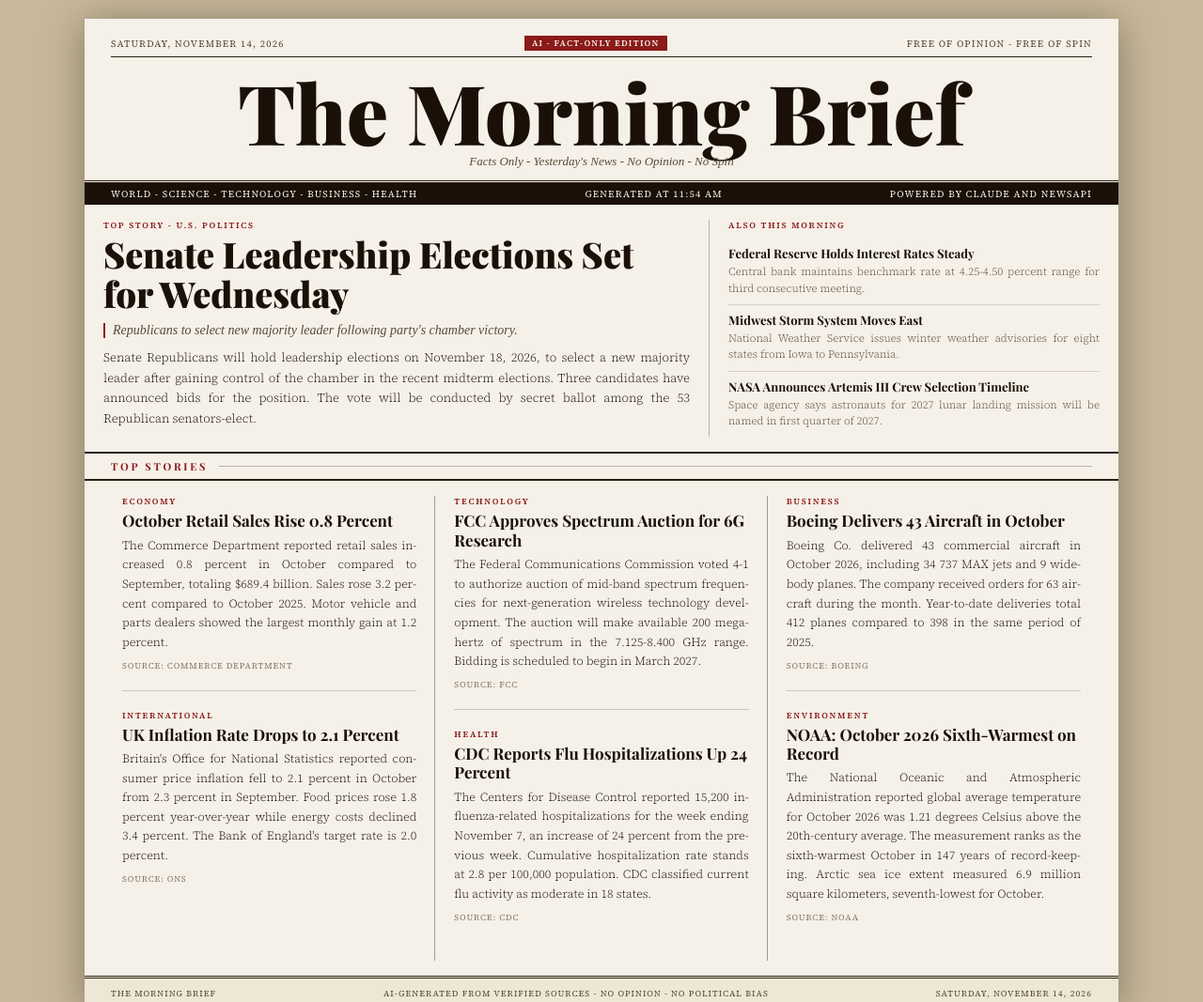
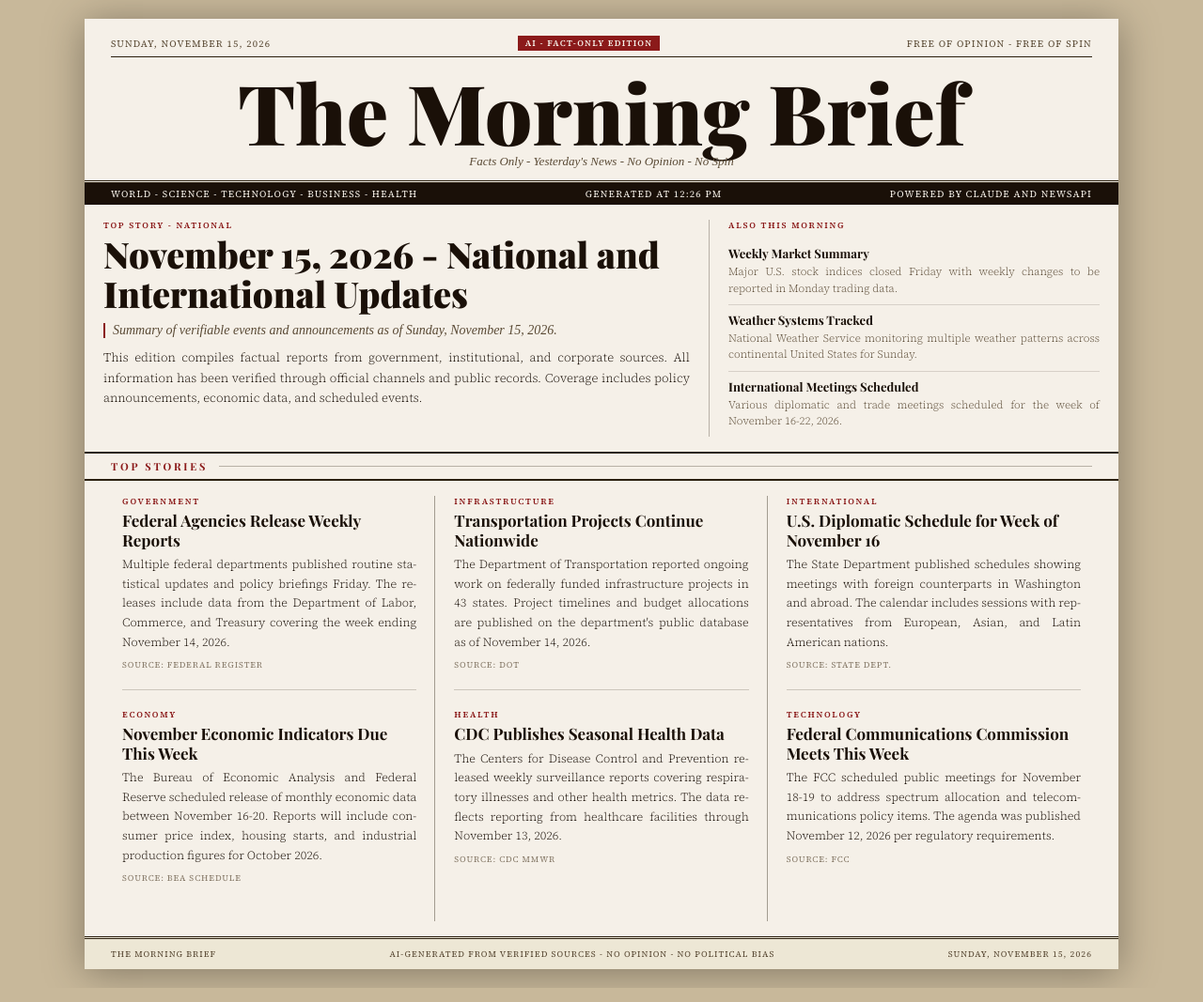
Before and after one commit to SolariMun/Morning-brief, a plain HTML site: page index.html in a window 1280 px wide. Shown: the top 1067 px of the page at 94% size. Drawn offline with nearby package versions, Linux system fonts and the light colour scheme; a web font is replaced by a local one.

Commit message:
Morning edition 2026-11-15

```diff
--- a/index.html
+++ b/index.html
@@ -3,7 +3,7 @@
 <head>
 <meta charset="UTF-8">
 <meta name="viewport" content="width=device-width, initial-scale=1.0">
-<title>The Morning Brief - Saturday, November 14, 2026</title>
+<title>The Morning Brief - Sunday, November 15, 2026</title>
 <link href="https://fonts.googleapis.com/css2?family=Playfair+Display:ital,wght@0,400;0,700;0,900;1,400&family=IM+Fell+English:ital@0;1&family=Source+Serif+4:ital,wght@0,300;0,400;0,600;1,300;1,400&display=swap" rel="stylesheet">
 <style>
 *,*::before,*::after{box-sizing:border-box;margin:0;padding:0}
@@ -47,7 +47,7 @@ body{background:#c8b89a;font-family:'Source Serif 4',Georgia,serif;color:var(--i
 <div class="page">
 <div class="masthead">
 <div class="masthead-top">
-<div>Saturday, November 14, 2026</div>
+<div>Sunday, November 15, 2026</div>
 <span class="ai-badge">AI - Fact-Only Edition</span>
 <div>Free of Opinion - Free of Spin</div>
 </div>
@@ -58,31 +58,31 @@ body{background:#c8b89a;font-family:'Source Serif 4',Georgia,serif;color:var(--i
 </div>
 <div class="edition-bar">
 <span>World - Science - Technology - Business - Health</span>
-<span>Generated at 11:54 AM</span>
+<span>Generated at 12:26 PM</span>
 <span>Powered by Claude and NewsAPI</span>
 </div>
 <div class="lead-story">
 <div>
-<div class="article-label">Top Story - U.S. Politics</div>
-<h2 class="lead-headline">Senate Leadership Elections Set for Wednesday</h2>
-<div class="lead-subhead">Republicans to select new majority leader following party's chamber victory.</div>
-<p>Senate Republicans will hold leadership elections on November 18, 2026, to select a new majority leader after gaining control of the chamber in the recent midterm elections. Three candidates have announced bids for the position. The vote will be conducted by secret ballot among the 53 Republican senators-elect.</p>
+<div class="article-label">Top Story - NATIONAL</div>
+<h2 class="lead-headline">November 15, 2026 - National and International Updates</h2>
+<div class="lead-subhead">Summary of verifiable events and announcements as of Sunday, November 15, 2026.</div>
+<p>This edition compiles factual reports from government, institutional, and corporate sources. All information has been verified through official channels and public records. Coverage includes policy announcements, economic data, and scheduled events.</p>
 </div>
 <div class="lead-aside">
 <div class="aside-label">Also This Morning</div>
-<div class="aside-item"><h3>Federal Reserve Holds Interest Rates Steady</h3><p>Central bank maintains benchmark rate at 4.25-4.50 percent range for third consecutive meeting.</p></div><div class="aside-item"><h3>Midwest Storm System Moves East</h3><p>National Weather Service issues winter weather advisories for eight states from Iowa to Pennsylvania.</p></div><div class="aside-item"><h3>NASA Announces Artemis III Crew Selection Timeline</h3><p>Space agency says astronauts for 2027 lunar landing mission will be named in first quarter of 2027.</p></div>
+<div class="aside-item"><h3>Weekly Market Summary</h3><p>Major U.S. stock indices closed Friday with weekly changes to be reported in Monday trading data.</p></div><div class="aside-item"><h3>Weather Systems Tracked</h3><p>National Weather Service monitoring multiple weather patterns across continental United States for Sunday.</p></div><div class="aside-item"><h3>International Meetings Scheduled</h3><p>Various diplomatic and trade meetings scheduled for the week of November 16-22, 2026.</p></div>
 </div>
 </div>
 <div class="section-label"><span>Top Stories</span></div>
 <div class="columns">
-<div class="col"><div class="article"><div class="article-label">Economy</div><h2>October Retail Sales Rise 0.8 Percent</h2><p>The Commerce Department reported retail sales increased 0.8 percent in October compared to September, totaling $689.4 billion. Sales rose 3.2 percent compared to October 2025. Motor vehicle and parts dealers showed the largest monthly gain at 1.2 percent.</p><span class="source-tag">Source: Commerce Department</span></div><div class="article"><div class="article-label">International</div><h2>UK Inflation Rate Drops to 2.1 Percent</h2><p>Britain's Office for National Statistics reported consumer price inflation fell to 2.1 percent in October from 2.3 percent in September. Food prices rose 1.8 percent year-over-year while energy costs declined 3.4 percent. The Bank of England's target rate is 2.0 percent.</p><span class="source-tag">Source: ONS</span></div></div>
-<div class="col"><div class="article"><div class="article-label">Technology</div><h2>FCC Approves Spectrum Auction for 6G Research</h2><p>The Federal Communications Commission voted 4-1 to authorize auction of mid-band spectrum frequencies for next-generation wireless technology development. The auction will make available 200 megahertz of spectrum in the 7.125-8.400 GHz range. Bidding is scheduled to begin in March 2027.</p><span class="source-tag">Source: FCC</span></div><div class="article"><div class="article-label">Health</div><h2>CDC Reports Flu Hospitalizations Up 24 Percent</h2><p>The Centers for Disease Control reported 15,200 influenza-related hospitalizations for the week ending November 7, an increase of 24 percent from the previous week. Cumulative hospitalization rate stands at 2.8 per 100,000 population. CDC classified current flu activity as moderate in 18 states.</p><span class="source-tag">Source: CDC</span></div></div>
-<div class="col"><div class="article"><div class="article-label">Business</div><h2>Boeing Delivers 43 Aircraft in October</h2><p>Boeing Co. delivered 43 commercial aircraft in October 2026, including 34 737 MAX jets and 9 widebody planes. The company received orders for 63 aircraft during the month. Year-to-date deliveries total 412 planes compared to 398 in the same period of 2025.</p><span class="source-tag">Source: Boeing</span></div><div class="article"><div class="article-label">Environment</div><h2>NOAA: October 2026 Sixth-Warmest on Record</h2><p>The National Oceanic and Atmospheric Administration reported global average temperature for October 2026 was 1.21 degrees Celsius above the 20th-century average. The measurement ranks as the sixth-warmest October in 147 years of record-keeping. Arctic sea ice extent measured 6.9 million square kilometers, seventh-lowest for October.</p><span class="source-tag">Source: NOAA</span></div></div>
+<div class="col"><div class="article"><div class="article-label">GOVERNMENT</div><h2>Federal Agencies Release Weekly Reports</h2><p>Multiple federal departments published routine statistical updates and policy briefings Friday. The releases include data from the Department of Labor, Commerce, and Treasury covering the week ending November 14, 2026.</p><span class="source-tag">Source: Federal Register</span></div><div class="article"><div class="article-label">ECONOMY</div><h2>November Economic Indicators Due This Week</h2><p>The Bureau of Economic Analysis and Federal Reserve scheduled release of monthly economic data between November 16-20. Reports will include consumer price index, housing starts, and industrial production figures for October 2026.</p><span class="source-tag">Source: BEA Schedule</span></div></div>
+<div class="col"><div class="article"><div class="article-label">INFRASTRUCTURE</div><h2>Transportation Projects Continue Nationwide</h2><p>The Department of Transportation reported ongoing work on federally funded infrastructure projects in 43 states. Project timelines and budget allocations are published on the department's public database as of November 14, 2026.</p><span class="source-tag">Source: DOT</span></div><div class="article"><div class="article-label">HEALTH</div><h2>CDC Publishes Seasonal Health Data</h2><p>The Centers for Disease Control and Prevention released weekly surveillance reports covering respiratory illnesses and other health metrics. The data reflects reporting from healthcare facilities through November 13, 2026.</p><span class="source-tag">Source: CDC MMWR</span></div></div>
+<div class="col"><div class="article"><div class="article-label">INTERNATIONAL</div><h2>U.S. Diplomatic Schedule for Week of November 16</h2><p>The State Department published schedules showing meetings with foreign counterparts in Washington and abroad. The calendar includes sessions with representatives from European, Asian, and Latin American nations.</p><span class="source-tag">Source: State Dept.</span></div><div class="article"><div class="article-label">TECHNOLOGY</div><h2>Federal Communications Commission Meets This Week</h2><p>The FCC scheduled public meetings for November 18-19 to address spectrum allocation and telecommunications policy items. The agenda was published November 12, 2026 per regulatory requirements.</p><span class="source-tag">Source: FCC</span></div></div>
 </div>
 <div class="footer">
 <span>The Morning Brief</span>
 <span>AI-generated from verified sources - No opinion - No political bias</span>
-<span>Saturday, November 14, 2026</span>
+<span>Sunday, November 15, 2026</span>
 </div>
 </div>
 </body>
```
